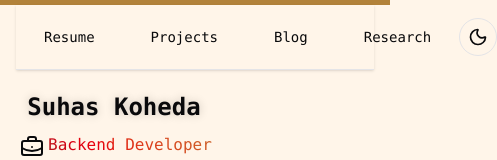
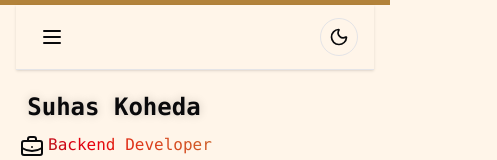
Before and after one commit to Suhas-Koheda/Haas, a Next.js app: page / in a window 390 px wide. Shown: the top 160 px of the page, 497 px wide, since content can reach past the window. Built offline with nearby package versions, Linux system fonts and the light colour scheme.

Commit message:
Add ThemeProvider component for theme management and toggling

```diff
--- a/src/components/NavBar.tsx
+++ b/src/components/NavBar.tsx
@@ -1,19 +1,27 @@
 "use client"
 import Link from "next/link";
 import { useTheme } from "./ThemeProvider";
-import { Sun, Moon } from "lucide-react";
+import { Sun, Moon, Menu, X } from "lucide-react";
+import { useState } from "react";
 
 export default function Navigation() {
     const { theme, toggleTheme } = useTheme();
+    const [isMobileMenuOpen, setIsMobileMenuOpen] = useState(false);
+
+    const toggleMobileMenu = () => {
+        setIsMobileMenuOpen(!isMobileMenuOpen);
+    };
+
     return (
         <nav
-            className="w-full shadow-sm border-b font-jetbrains-mono font-extrabold sticky"
+            className="w-full shadow-sm border-b font-jetbrains-mono font-extrabold sticky top-0 z-50"
             style={{ background: "var(--bg)" }}
         >
             <div className="max-w-6xl mx-auto px-4 sm:px-6 lg:px-8">
                 <div className="flex justify-between items-center h-16">
-                    <div className="flex-1 flex justify-center md:justify-start">
-                        <div className="flex space-x-8">
+                    {/* Desktop Navigation */}
+                    <div className="hidden md:flex flex-1 justify-center lg:justify-start">
+                        <div className="flex space-x-4 lg:space-x-8">
                             <Link
                                 href="/resume"
                                 className="px-3 py-2 rounded-md text-sm font-medium transition-colors duration-200 hover:bg-[var(--muted)] text-[var(--foreground)] hover:text-[var(--primary)]"
@@ -40,14 +48,65 @@ export default function Navigation() {
                             </Link>
                         </div>
                     </div>
-                    <div className="flex items-center justify-end flex-1">
+
+                    {/* Mobile menu button */}
+                    <div className="md:hidden flex-1">
+                        <button
+                            onClick={toggleMobileMenu}
+                            aria-label="Toggle mobile menu"
+                            className="p-2 rounded-md hover:bg-[var(--muted)] transition-colors"
+                        >
+                            {isMobileMenuOpen ? <X size={24} /> : <Menu size={24} />}
+                        </button>
+                    </div>
+
+                    {/* Theme toggle button */}
+                    <div className="flex items-center justify-end flex-1 md:flex-initial">
                         <button
                             onClick={toggleTheme}
                             aria-label="Toggle theme"
-                            className="ml-4 p-2 rounded-full border border-[var(--border)] bg-[var(--bg)] hover:bg-[var(--muted)] transition-colors"
+                            className="p-2 rounded-full border border-[var(--border)] bg-[var(--bg)] hover:bg-[var(--muted)] transition-colors"
                         >
                             {theme === "dark" ? <Sun size={20} /> : <Moon size={20} />}
                         </button>
+                    </div>
+                </div>
+
+                {/* Mobile Navigation Menu */}
+                <div className={`md:hidden transition-all duration-300 ease-in-out ${
+                    isMobileMenuOpen
+                        ? 'max-h-64 opacity-100'
+                        : 'max-h-0 opacity-0 overflow-hidden'
+                }`}>
+                    <div className="px-2 pt-2 pb-3 space-y-1 border-t border-[var(--border)]">
+                        <Link
+                            href="/resume"
+                            className="block px-3 py-2 rounded-md text-base font-medium transition-colors duration-200 hover:bg-[var(--muted)] text-[var(--foreground)] hover:text-[var(--primary)]"
+                            onClick={() => setIsMobileMenuOpen(false)}
+                        >
+                            Resume
+                        </Link>
+                        <Link
+                            href="/projects"
+                            className="block px-3 py-2 rounded-md text-base font-medium transition-colors duration-200 hover:bg-[var(--muted)] text-[var(--foreground)] hover:text-[var(--primary)]"
+                            onClick={() => setIsMobileMenuOpen(false)}
+                        >
+                            Projects
+                        </Link>
+                        <Link
+                            href="/blog"
+                            className="block px-3 py-2 rounded-md text-base font-medium transition-colors duration-200 hover:bg-[var(--muted)] text-[var(--foreground)] hover:text-[var(--primary)]"
+                            onClick={() => setIsMobileMenuOpen(false)}
+                        >
+                            Blog
+                        </Link>
+                        <Link
+                            href="/research"
+                            className="block px-3 py-2 rounded-md text-base font-medium transition-colors duration-200 hover:bg-[var(--muted)] text-[var(--foreground)] hover:text-[var(--primary)]"
+                            onClick={() => setIsMobileMenuOpen(false)}
+                        >
+                            Research
+                        </Link>
                     </div>
                 </div>
             </div>
```
